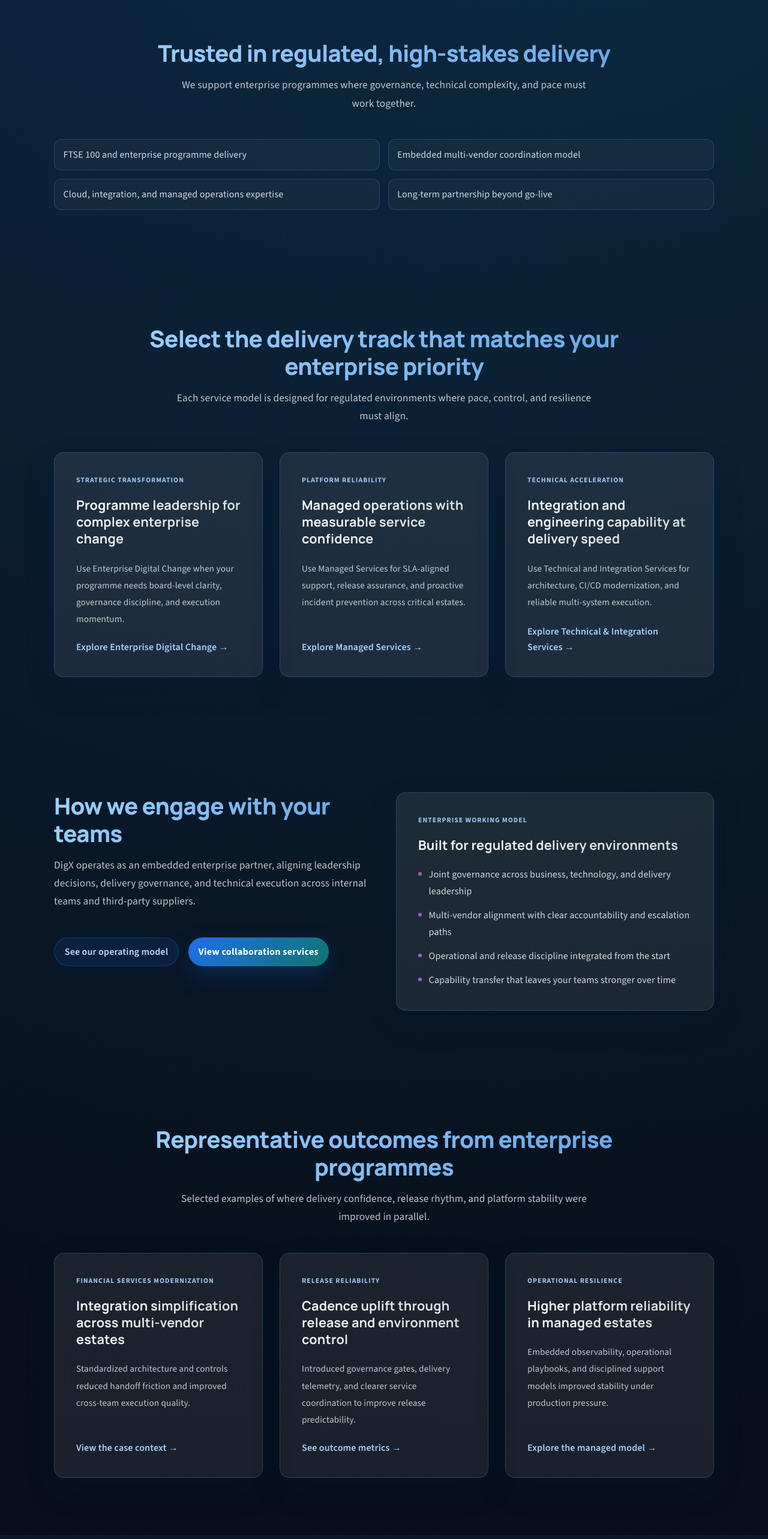
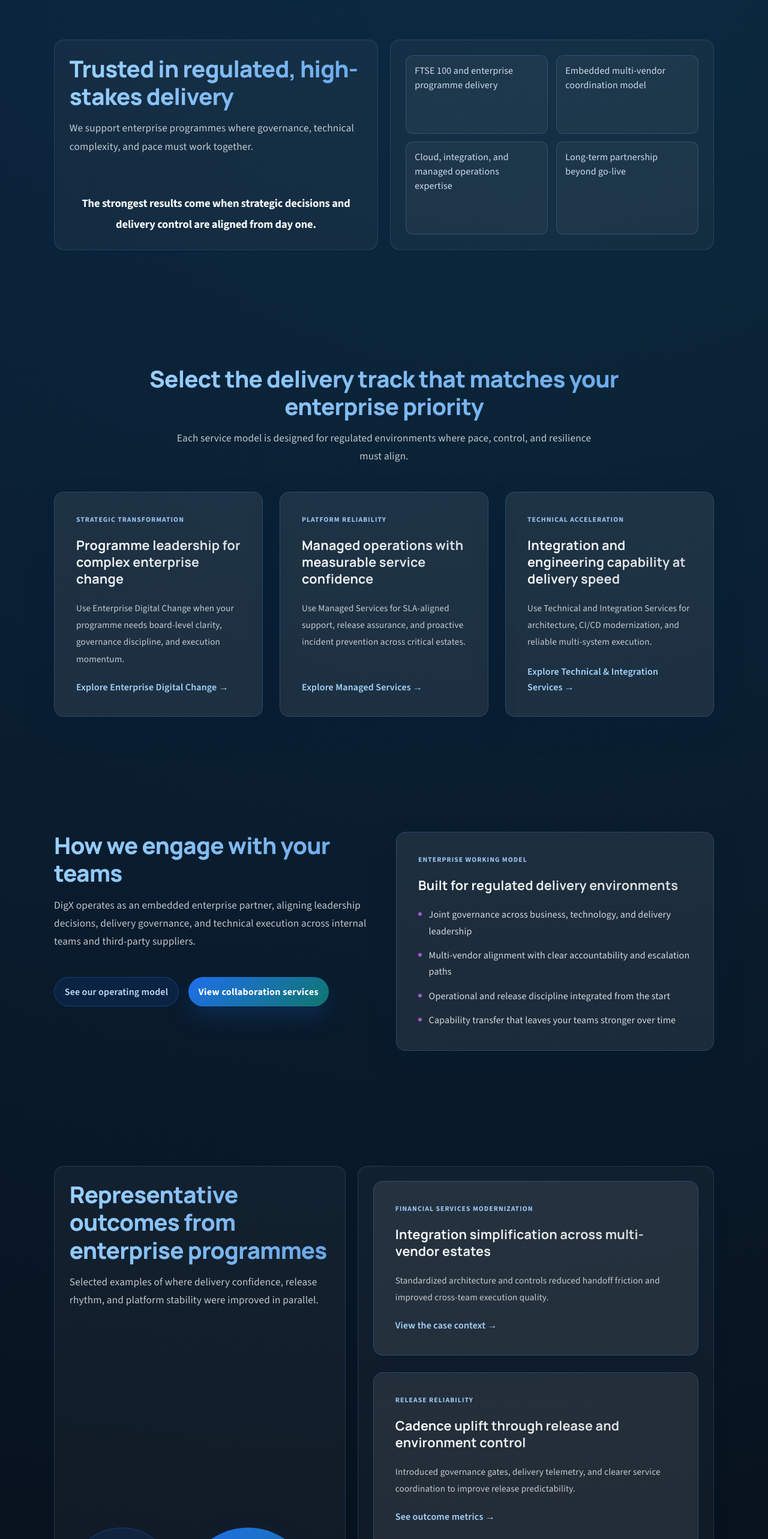
Before and after one commit to woza99/DigX-website, a Next.js app: page / in a window 1280 px wide. Shown: the part 1858-4424 px from the top of the page at 60% size. Built offline with nearby package versions, Linux system fonts and the light colour scheme.

Commit message:
Restructure homepage sections with split-layout rhythm

```diff
--- a/src/app/globals.css
+++ b/src/app/globals.css
@@ -909,6 +909,60 @@ ol li {
   padding-bottom: 4.1rem;
 }
 
+.home-split {
+  gap: 1.25rem;
+  align-items: stretch;
+}
+
+.home-split__intro,
+.home-split__content,
+.home-split__aside {
+  border: 1px solid rgba(91, 162, 244, 0.2);
+  border-radius: var(--radius);
+  background: rgba(255, 255, 255, 0.04);
+  padding: 1.55rem;
+}
+
+.home-split__intro {
+  display: grid;
+  gap: 1.15rem;
+}
+
+.home-split__content {
+  display: grid;
+  gap: 1rem;
+}
+
+.home-split__callout {
+  margin: 0;
+  text-align: left;
+  font-size: 1rem;
+  line-height: 1.7;
+  font-weight: 650;
+  color: rgba(236, 244, 255, 0.94);
+}
+
+.trust-pillars--stack {
+  grid-template-columns: 1fr;
+  gap: 0.7rem;
+}
+
+.home-split--outcomes {
+  grid-template-columns: 0.9fr 1.1fr;
+}
+
+.outcomes-grid__feature {
+  grid-column: 1 / -1;
+}
+
+.home-split--approach {
+  grid-template-columns: 1.15fr 0.85fr;
+}
+
+.home-split__aside {
+  min-height: 100%;
+}
+
 .trust-pillars {
   list-style: none;
   margin: 0;
@@ -2856,6 +2910,16 @@ textarea.input {
   .about-purpose-main,
   .about-service-card {
     padding: 1.4rem;
+  }
+
+  .home-split {
+    gap: 0.95rem;
+  }
+
+  .home-split__intro,
+  .home-split__content,
+  .home-split__aside {
+    padding: 1.25rem;
   }
 
   .people-card__head {
--- a/src/app/page.tsx
+++ b/src/app/page.tsx
@@ -68,16 +68,23 @@ export default function Home() {
 
         <section className="section trusted-strip" id="trusted-by">
           <div className="container">
-            <header className="section-header">
+            <div className="split-grid home-split home-split--trust">
+              <div className="home-split__intro">
+                <header className="section-header section-header--left">
                   <h2>Trusted in regulated, high-stakes delivery</h2>
                   <p>We support enterprise programmes where governance, technical complexity, and pace must work together.</p>
                 </header>
-            <ul className="trust-pillars" aria-label="Core trust signals">
+                <p className="section-callout home-split__callout">The strongest results come when strategic decisions and delivery control are aligned from day one.</p>
+              </div>
+              <div className="home-split__content">
+                <ul className="trust-pillars trust-pillars--stack" aria-label="Core trust signals">
                   <li>FTSE 100 and enterprise programme delivery</li>
                   <li>Embedded multi-vendor coordination model</li>
                   <li>Cloud, integration, and managed operations expertise</li>
                   <li>Long-term partnership beyond go-live</li>
                 </ul>
+              </div>
+            </div>
           </div>
         </section>
 
@@ -146,12 +153,20 @@ export default function Home() {
 
         <section className="section" id="outcomes">
           <div className="container">
-            <header className="section-header">
+            <div className="split-grid home-split home-split--outcomes">
+              <div className="home-split__intro">
+                <header className="section-header section-header--left">
                   <h2>Representative outcomes from enterprise programmes</h2>
                   <p>Selected examples of where delivery confidence, release rhythm, and platform stability were improved in parallel.</p>
                 </header>
+                <div className="hero-actions" aria-label="Outcomes links">
+                  <Link className="btn btn-secondary" href="/case-studies">Review case studies</Link>
+                  <Link className="btn btn-primary" href="/contact">Discuss your programme</Link>
+                </div>
+              </div>
 
-            <div className="grid grid--3 trust-grid">
+              <div className="home-split__content">
+                <div className="grid grid--2 outcomes-grid">
                   <article className="card">
                     <p className="card-kicker">Financial services modernization</p>
                     <h3 className="card-title">Integration simplification across multi-vendor estates</h3>
@@ -166,7 +181,7 @@ export default function Home() {
                     <Link className="card-link" href="/case-studies">See outcome metrics →</Link>
                   </article>
 
-              <article className="card">
+                  <article className="card outcomes-grid__feature">
                     <p className="card-kicker">Operational resilience</p>
                     <h3 className="card-title">Higher platform reliability in managed estates</h3>
                     <p className="card-body">Embedded observability, operational playbooks, and disciplined support models improved stability under production pressure.</p>
@@ -174,11 +189,15 @@ export default function Home() {
                   </article>
                 </div>
               </div>
+            </div>
+          </div>
         </section>
 
         <section className="section bg-muted" id="approach">
           <div className="container">
-            <header className="section-header">
+            <div className="split-grid home-split home-split--approach">
+              <div className="home-split__content">
+                <header className="section-header section-header--left">
                   <h2>Our approach</h2>
                   <p>We build lasting partnerships by focusing on clarity, speed, and continuous feedback.</p>
                 </header>
@@ -207,6 +226,19 @@ export default function Home() {
                       <p className="timeline-step__body">We help you test quickly, iterate, and embed what works into your operating rhythms.</p>
                     </div>
                   </div>
+                </div>
+              </div>
+
+              <article className="card home-split__aside">
+                <p className="card-kicker">First 30 days</p>
+                <h3 className="card-title">What structured early momentum looks like</h3>
+                <ul className="about-list-clean" aria-label="First month outcomes">
+                  <li>Shared delivery baseline and risk framing across teams</li>
+                  <li>Clear ownership model with escalation paths that work</li>
+                  <li>Prioritized plan tied to business outcomes and constraints</li>
+                  <li>Visible progress cadence for programme leadership</li>
+                </ul>
+              </article>
             </div>
           </div>
         </section>
```
Lines whose indentation alone changed are shown as unchanged.
